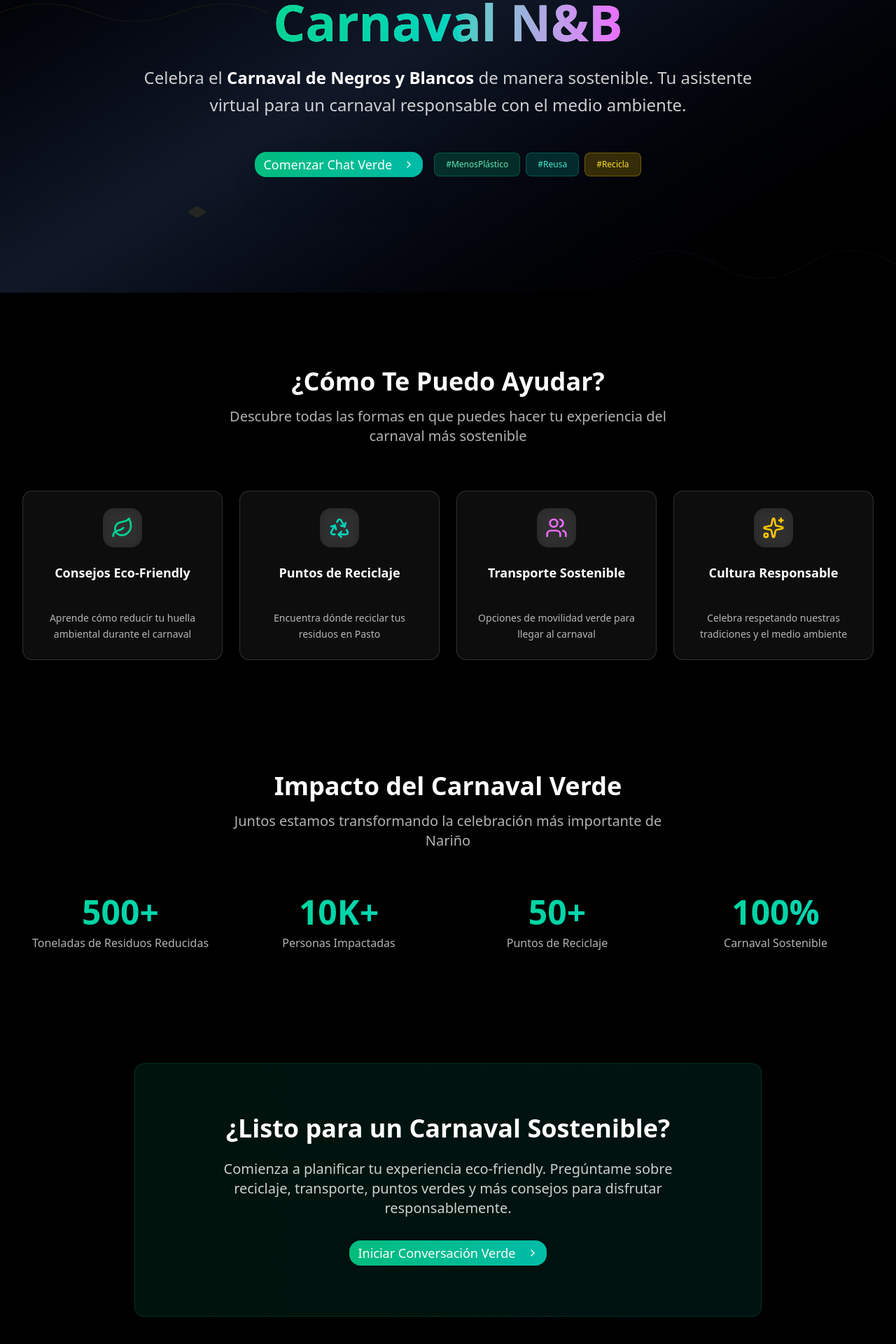
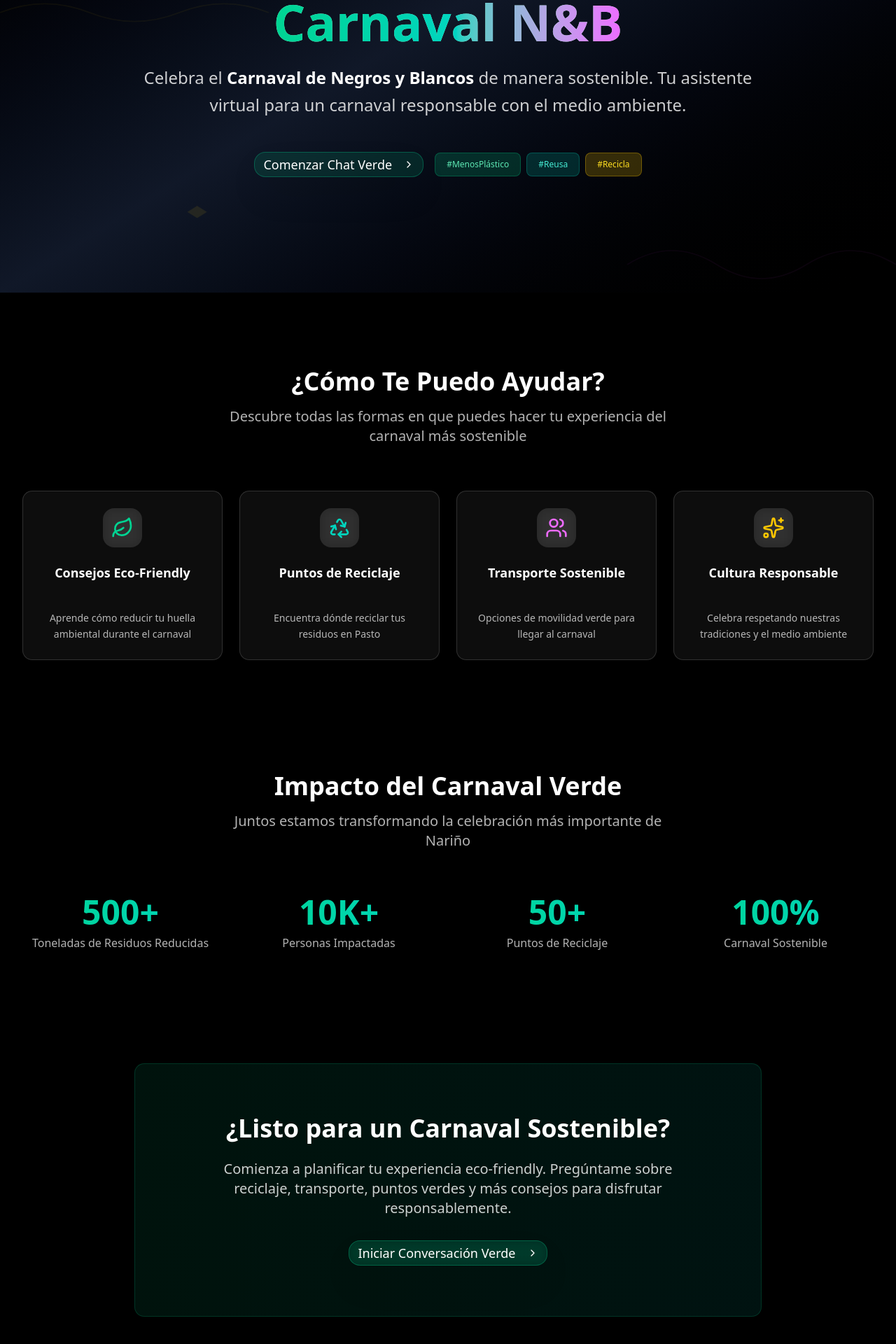
Before and after one commit to yorth21/eco-senda, a Next.js app: page / in a window 1280 px wide. Shown: the part 382-2302 px from the top of the page at 70% size. Built offline with nearby package versions, Linux system fonts and the light colour scheme.

Commit message:
feat: primary color

```diff
--- a/src/app/chat/page.tsx
+++ b/src/app/chat/page.tsx
@@ -124,7 +124,7 @@ export default function ChatBotDemo() {
                       }
                     }}
                     disabled={!input?.trim() || status === "streaming"}
-                    className="flex-shrink-0 bg-gradient-to-r from-emerald-500 to-teal-500 hover:from-emerald-600 hover:to-teal-600 disabled:from-gray-600 disabled:to-gray-700 disabled:cursor-not-allowed text-white border-0 focus-visible-strong rounded-xl p-3 transition-all duration-200 hover:scale-105 disabled:hover:scale-100"
+                    className="flex-shrink-0 bg-emerald-500/15 hover:bg-emerald-500/25 disabled:bg-gray-600/20 backdrop-blur-sm border border-emerald-400/30 hover:border-emerald-400/50 disabled:border-gray-500/30 disabled:cursor-not-allowed text-white focus-visible-strong rounded-xl p-3 transition-all duration-200 hover:scale-105 disabled:hover:scale-100"
                   >
                     <SendIcon className="size-4" />
                   </button>
--- a/src/app/page.tsx
+++ b/src/app/page.tsx
@@ -72,7 +72,7 @@ export default function LandingPage() {
 
               <div className="flex flex-col sm:flex-row gap-4 justify-center items-center mb-16">
                 <Link href="/chat">
-                  <Button className="bg-gradient-to-r from-emerald-500 to-teal-500 hover:from-emerald-600 hover:to-teal-600 text-white border-0 text-lg px-8 py-4 rounded-2xl transition-all duration-200 hover:scale-105 shadow-2xl">
+                  <Button className="bg-emerald-500/15 hover:bg-emerald-500/25 backdrop-blur-sm border border-emerald-400/30 hover:border-emerald-400/50 text-white text-lg px-8 py-4 rounded-2xl transition-all duration-200 hover:scale-105 shadow-2xl">
                     Comenzar Chat Verde
                     <ChevronRightIcon className="ml-2 h-5 w-5" />
                   </Button>
@@ -165,7 +165,7 @@ export default function LandingPage() {
                   transporte, puntos verdes y más consejos para disfrutar responsablemente.
                 </p>
                 <Link href="/chat">
-                  <Button className="bg-gradient-to-r from-emerald-500 to-teal-500 hover:from-emerald-600 hover:to-teal-600 text-white border-0 text-lg px-8 py-4 rounded-2xl transition-all duration-200 hover:scale-105 shadow-2xl">
+                  <Button className="bg-emerald-500/15 hover:bg-emerald-500/25 backdrop-blur-sm border border-emerald-400/30 hover:border-emerald-400/50 text-white text-lg px-8 py-4 rounded-2xl transition-all duration-200 hover:scale-105 shadow-2xl">
                     Iniciar Conversación Verde
                     <ChevronRightIcon className="ml-2 h-5 w-5" />
                   </Button>
--- a/src/components/carnaval/message-bubble.tsx
+++ b/src/components/carnaval/message-bubble.tsx
@@ -18,13 +18,13 @@ export const MessageBubble = ({ role, content, className }: MessageBubbleProps)
       <div className={cn(
         "max-w-[85%] sm:max-w-[75%] rounded-2xl px-4 py-3 shadow-lg backdrop-blur-sm transition-all duration-200 hover:shadow-xl",
         isUser
-          ? "bg-gradient-to-r from-emerald-500 to-teal-500 text-white border border-emerald-300/20 ml-auto"
+          ? "bg-emerald-500/15 text-white border border-emerald-400/30 backdrop-blur-sm ml-auto"
           : "bg-white/10 text-white border border-white/15 mr-auto"
       )}>
         {/* Indicador de rol */}
         <div className={cn(
           "text-xs font-medium mb-1 opacity-70",
-          isUser ? "text-emerald-100" : "text-white/60"
+          isUser ? "text-white/80" : "text-white/60"
         )}>
           {isUser ? "Tú" : "Guía Verde"}
         </div>
@@ -41,7 +41,7 @@ export const MessageBubble = ({ role, content, className }: MessageBubbleProps)
         <div className={cn(
           "absolute w-2 h-2 transform rotate-45",
           isUser
-            ? "bg-emerald-500 -bottom-1 -right-1"
+            ? "bg-emerald-400/20 -bottom-1 -right-1"
             : "bg-white/10 -bottom-1 -left-1"
         )} />
       </div>
@@ -68,13 +68,13 @@ export const CarnavalMessage = ({ role, children, className }: CarnavalMessagePr
       <div className={cn(
         "max-w-[85%] sm:max-w-[75%] rounded-2xl px-4 py-3 shadow-lg backdrop-blur-sm transition-all duration-200 hover:shadow-xl relative",
         isUser
-          ? "bg-gradient-to-r from-emerald-500 to-teal-500 text-white border border-emerald-300/20"
+          ? "bg-emerald-500/15 text-white border border-emerald-400/30 backdrop-blur-sm"
           : "bg-white/10 text-white border border-white/15"
       )}>
         {/* Indicador de rol */}
         <div className={cn(
           "text-xs font-medium mb-2 opacity-70",
-          isUser ? "text-emerald-100" : "text-white/60"
+          isUser ? "text-white/80" : "text-white/60"
         )}>
           {isUser ? "Tú" : "Guía Verde"}
         </div>
```
